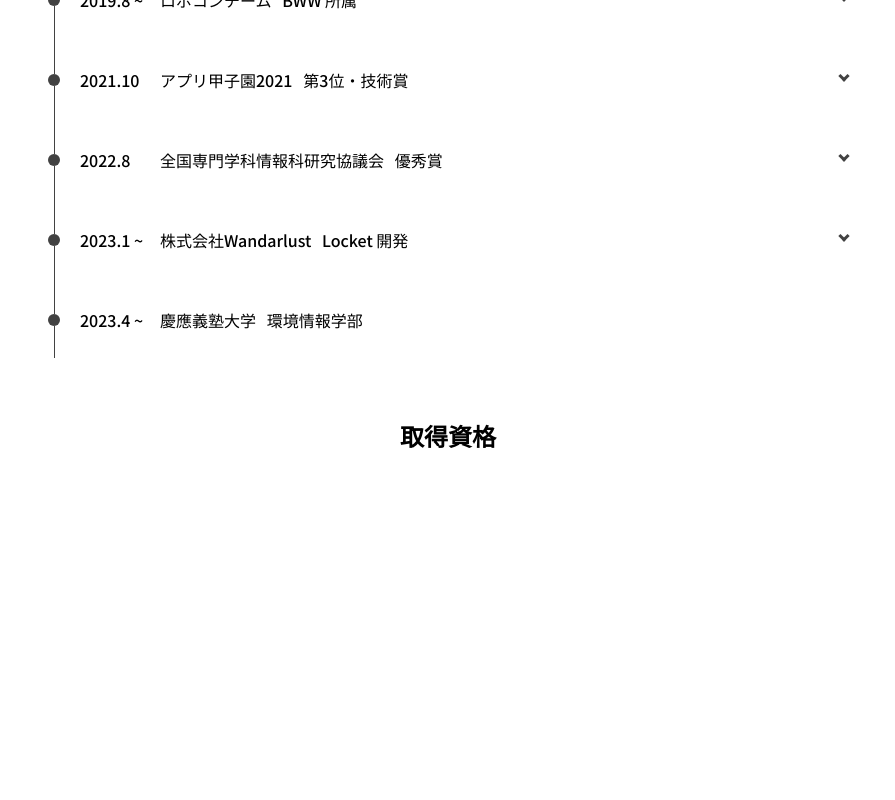
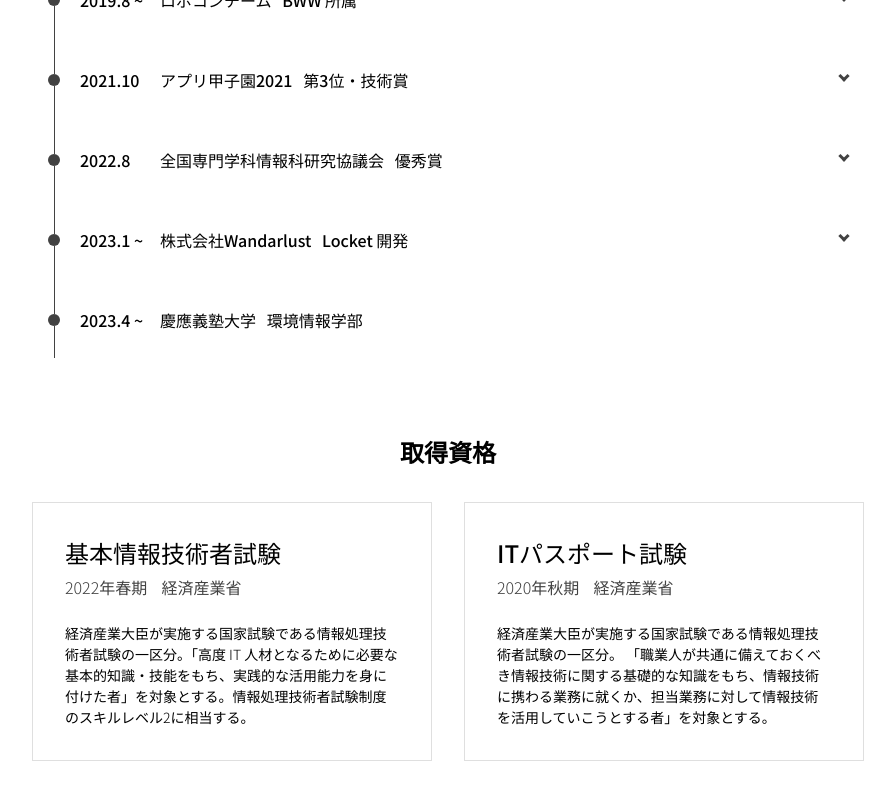
Before and after one commit to sakusaku3939/my-page, a Next.js app: page / in a window 1280 px wide. Shown: the part 470-1270 px from the top of the page, without its empty margins (192-1087 px from the left). Before the commit the page ends 1004 px from the top, so only its background shows below. Built offline with nearby package versions, Linux system fonts and the light colour scheme.

Commit message:
Add qualification sections

```diff
--- /dev/null
+++ b/src/components/organism/qualification.tsx
@@ -0,0 +1,35 @@
+import qualification from "@/styles/qualification.module.css";
+
+const Qualification = () => {
+  return <>
+    <div className={qualification.wrapper}>
+      <Card title="基本情報技術者試験" period="2022年春期" institution="経済産業省">
+        経済産業大臣が実施する国家試験である情報処理技術者試験の一区分。「高度 IT
+        人材となるために必要な基本的知識・技能をもち、実践的な活用能力を身に付けた者」を対象とする。情報処理技術者試験制度のスキルレベル2に相当する。
+      </Card>
+      <Card title="ITパスポート試験" period="2020年秋期" institution="経済産業省">
+        経済産業大臣が実施する国家試験である情報処理技術者試験の一区分。
+        「職業人が共通に備えておくべき情報技術に関する基礎的な知識をもち、情報技術に携わる業務に就くか、担当業務に対して情報技術を活用していこうとする者」を対象とする。
+      </Card>
+    </div>
+  </>;
+};
+
+type CardProps = {
+  title: string
+  period: string
+  institution: string
+  children: string
+};
+
+const Card = ({ title, period, institution, children }: CardProps) => {
+  return <>
+    <div className={qualification.card}>
+      <div className={qualification.title}>{title}</div>
+      <div className={qualification.subtitle}>{`${period}    ${institution}`}</div>
+      <div className={qualification.description}>{children}</div>
+    </div>
+  </>;
+};
+
+export default Qualification;
--- a/src/pages/index.tsx
+++ b/src/pages/index.tsx
@@ -3,6 +3,7 @@ import { Noto_Sans_JP } from "next/font/google";
 import styles from "@/styles/index.module.css";
 import SnsList from "@/components/molecule/sns-list";
 import Timeline from "@/components/organism/timeline";
+import Qualification from "@/components/organism/qualification";
 
 const font = Noto_Sans_JP({ weight: ["300", "500", "700"], subsets: ["latin"] });
 
@@ -23,6 +24,7 @@ export default function Home() {
           <h1 className={styles.h1}>経歴など</h1>
           <Timeline />
           <h1 className={styles.h1}>取得資格</h1>
+          <Qualification />
         </section>
       </main>
     </>
--- a/src/styles/index.module.css
+++ b/src/styles/index.module.css
@@ -10,14 +10,11 @@
 }
 
 .main {
-    width: 80vw;
-    max-width: 800px;
-    margin: 0 auto;
 }
 
 .h1 {
     margin-top: 24px;
-    margin-bottom: 48px;
+    margin-bottom: 16px;
     font-size: 24px;
     font-weight: bold;
     text-align: center;
--- /dev/null
+++ b/src/styles/qualification.module.css
@@ -0,0 +1,28 @@
+.wrapper {
+    display: flex;
+    justify-content: center;
+}
+
+.card {
+    border: 1px solid rgba(0, 0, 0, .125);
+    padding: 32px;
+    margin: 16px;
+    width: 400px;
+}
+
+.title {
+    font-size: 24px;
+    padding-bottom: 4px;
+}
+
+.subtitle {
+    color: #424242;
+    white-space: pre-wrap;
+    font-weight: 300;
+    margin-bottom: 24px;
+}
+
+.description {
+    font-size: 14px;
+    font-weight: 300;
+}
--- a/src/styles/timeline.module.css
+++ b/src/styles/timeline.module.css
@@ -1,3 +1,9 @@
+.list {
+    width: 80vw;
+    max-width: 800px;
+    margin: 48px auto 40px;
+}
+
 .list li {
     position: relative;
     min-height: 80px;
```
